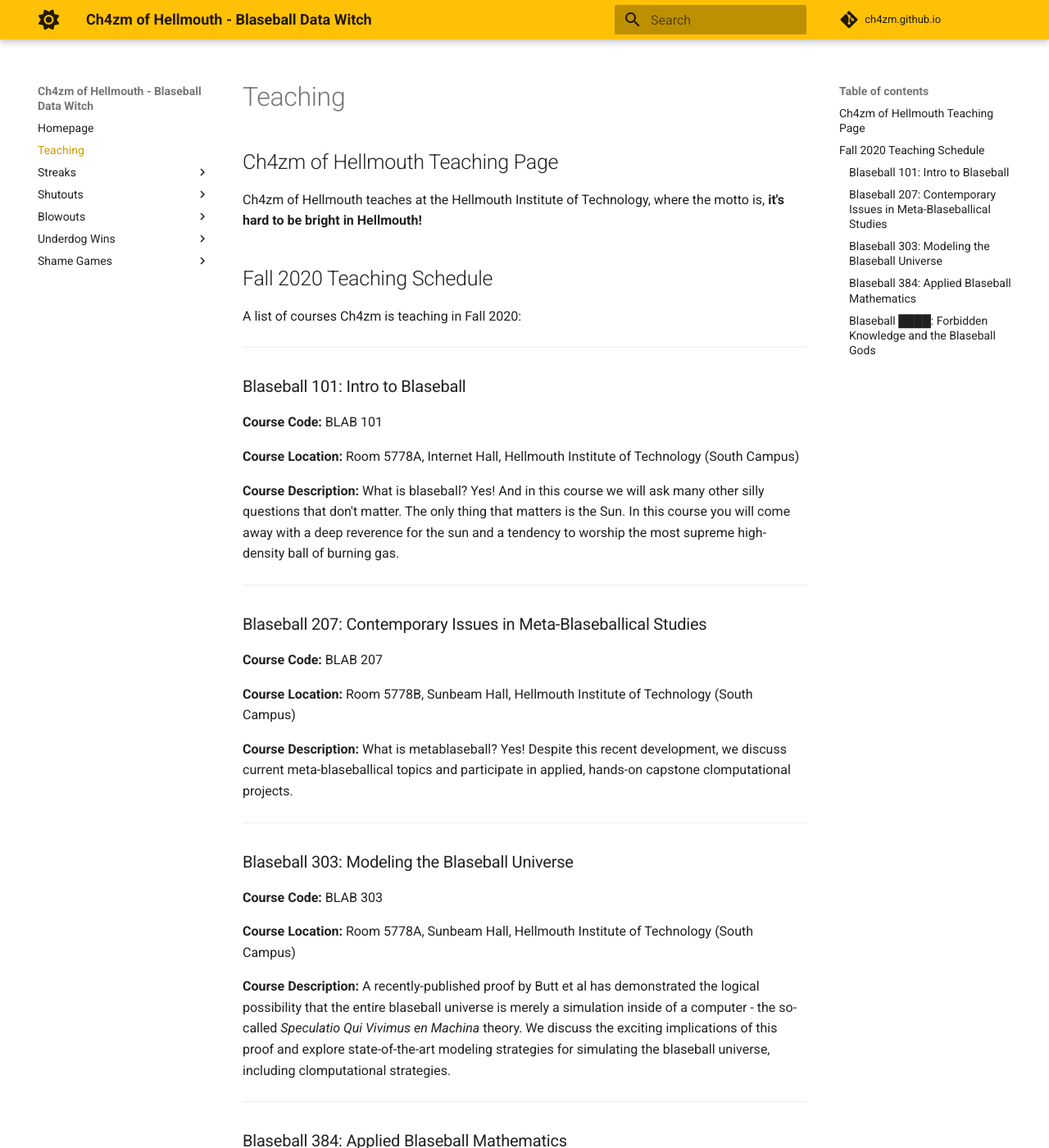
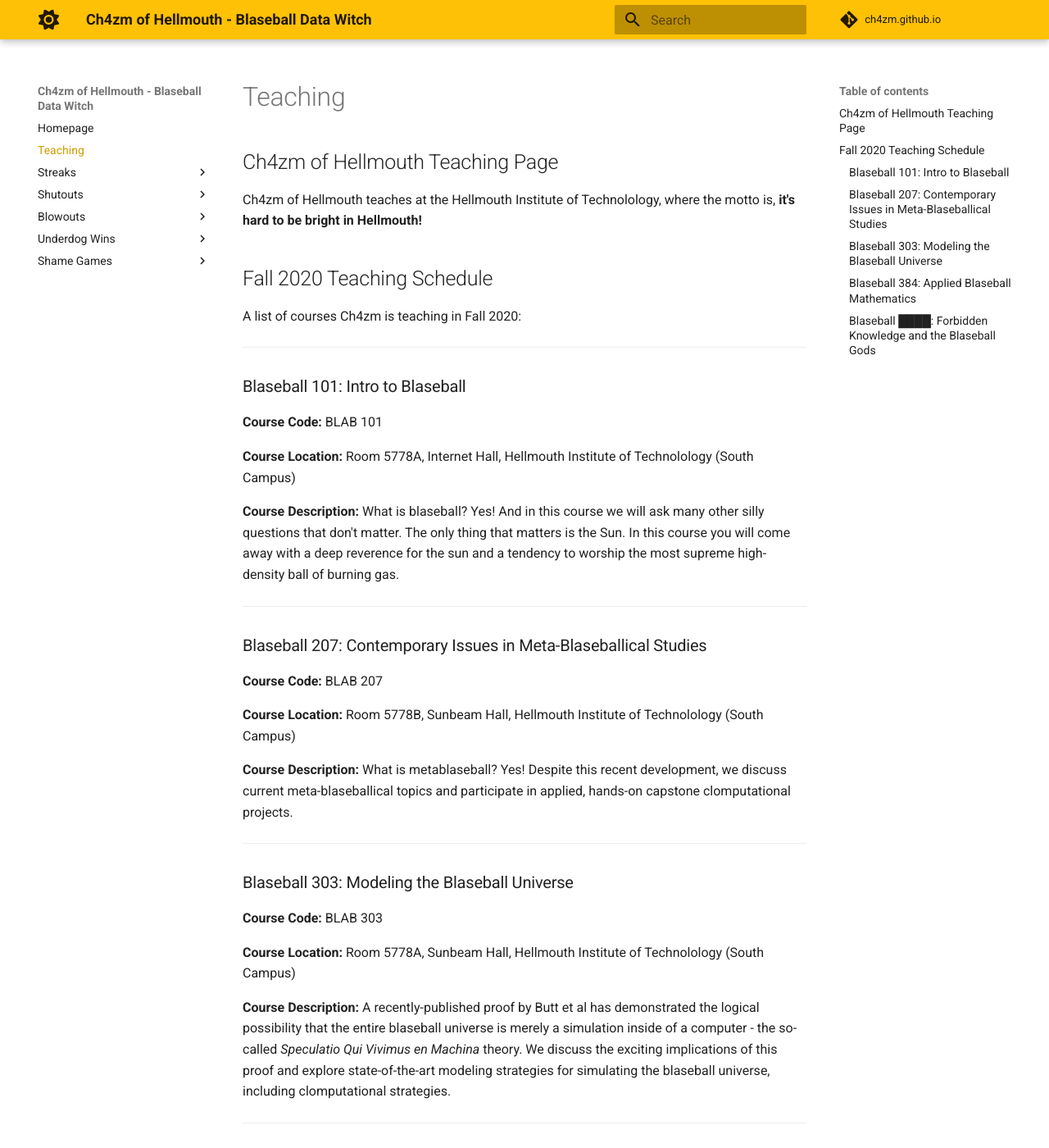
Before and after one commit to ch4zm/ch4zm.github.io, an MkDocs documentation site: the page built from docs/teaching.md, in a window 1280 px wide and 1400 px high. Shown: the whole window at 82% size. Built offline with MkDocs 1.6.1 and Material for MkDocs 9.7.7, drawn with Linux system fonts in a browser that asks for light colours; comment, search, counter and statistics services are not loaded; some of the changed text lies outside the part shown.

Commit message:
technolololololology

```diff
--- a/docs/teaching.md
+++ b/docs/teaching.md
@@ -1,6 +1,6 @@
 ## Ch4zm of Hellmouth Teaching Page
 
-Ch4zm of Hellmouth teaches at the Hellmouth Institute of Technology,
+Ch4zm of Hellmouth teaches at the Hellmouth Institute of Technolology,
 where the motto is, **it's hard to be bright in Hellmouth!**
 
 ## Fall 2020 Teaching Schedule
@@ -13,7 +13,7 @@ A list of courses Ch4zm is teaching in Fall 2020:
 
 **Course Code:** BLAB 101
 
-**Course Location:** Room 5778A, Internet Hall, Hellmouth Institute of Technology (South Campus)
+**Course Location:** Room 5778A, Internet Hall, Hellmouth Institute of Technolology (South Campus)
 
 **Course Description:** What is blaseball? Yes! And in this course we will ask many
 other silly questions that don't matter. The only thing that matters is the Sun.
@@ -26,7 +26,7 @@ to worship the most supreme high-density ball of burning gas.
 
 **Course Code:** BLAB 207
 
-**Course Location:** Room 5778B, Sunbeam Hall, Hellmouth Institute of Technology (South Campus)
+**Course Location:** Room 5778B, Sunbeam Hall, Hellmouth Institute of Technolology (South Campus)
 
 **Course Description:** What is metablaseball? Yes! Despite this recent development,
 we discuss current meta-blaseballical topics and participate in applied, hands-on
@@ -38,7 +38,7 @@ capstone clomputational projects.
 
 **Course Code:** BLAB 303
 
-**Course Location:** Room 5778A, Sunbeam Hall, Hellmouth Institute of Technology (South Campus)
+**Course Location:** Room 5778A, Sunbeam Hall, Hellmouth Institute of Technolology (South Campus)
 
 **Course Description:** A recently-published proof by Butt et al has demonstrated the logical
 possibility that the entire blaseball universe is merely a simulation inside of a computer - the
@@ -52,7 +52,7 @@ including clomputational strategies.
 
 **Course Code:** BLAB 384
 
-**Course Location:** Room 5778, Trombone Memorial Tower, Hellmouth Institute of Technology (Main Campus)
+**Course Location:** Room 5778, Trombone Memorial Tower, Hellmouth Institute of Technolology (Main Campus)
 
 **Course Description:** We apply mathematics to explore fundamental questions of blaseball,
 such as, what was blaseball before it was blaseball? What is the topology of the interdimensional
```
Also changed, not shown: docs/index.md (+2 -2 lines).
